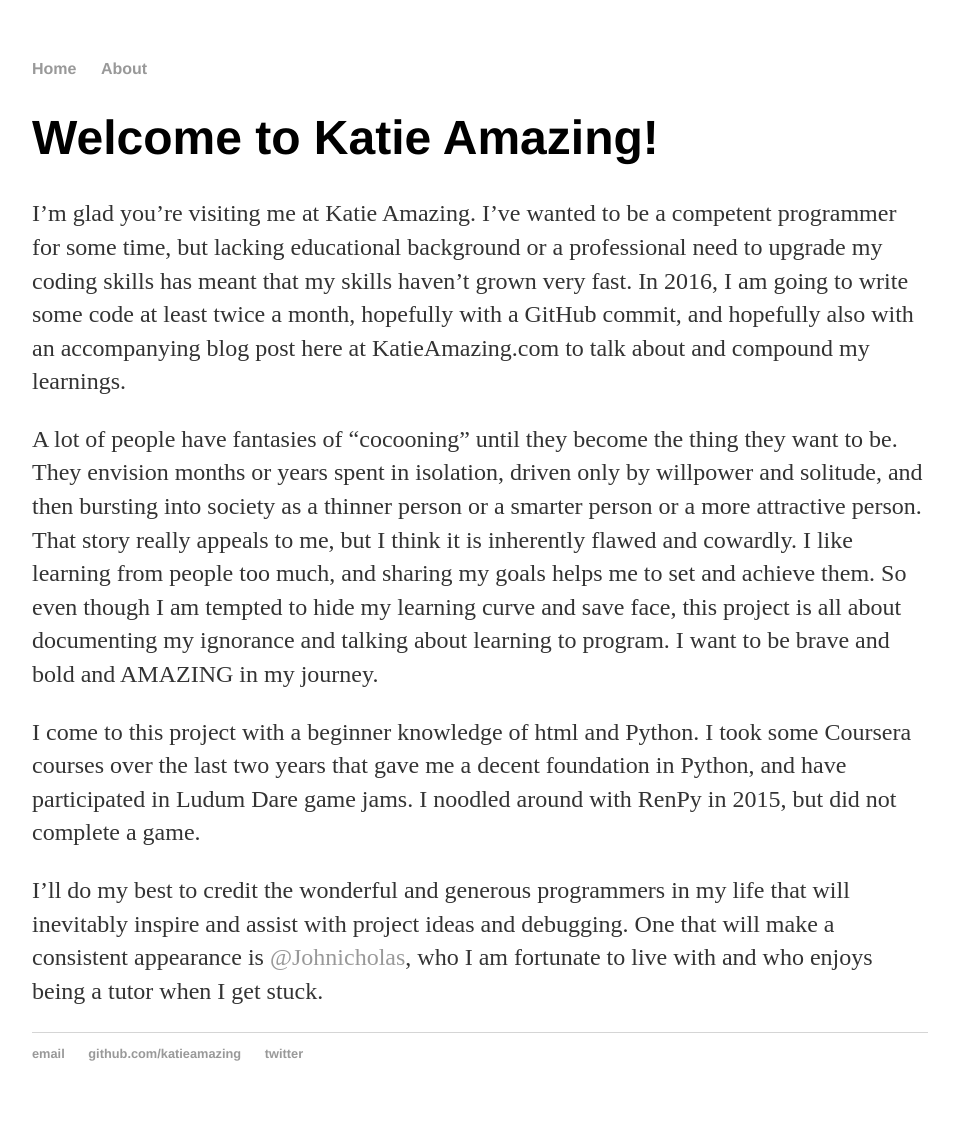
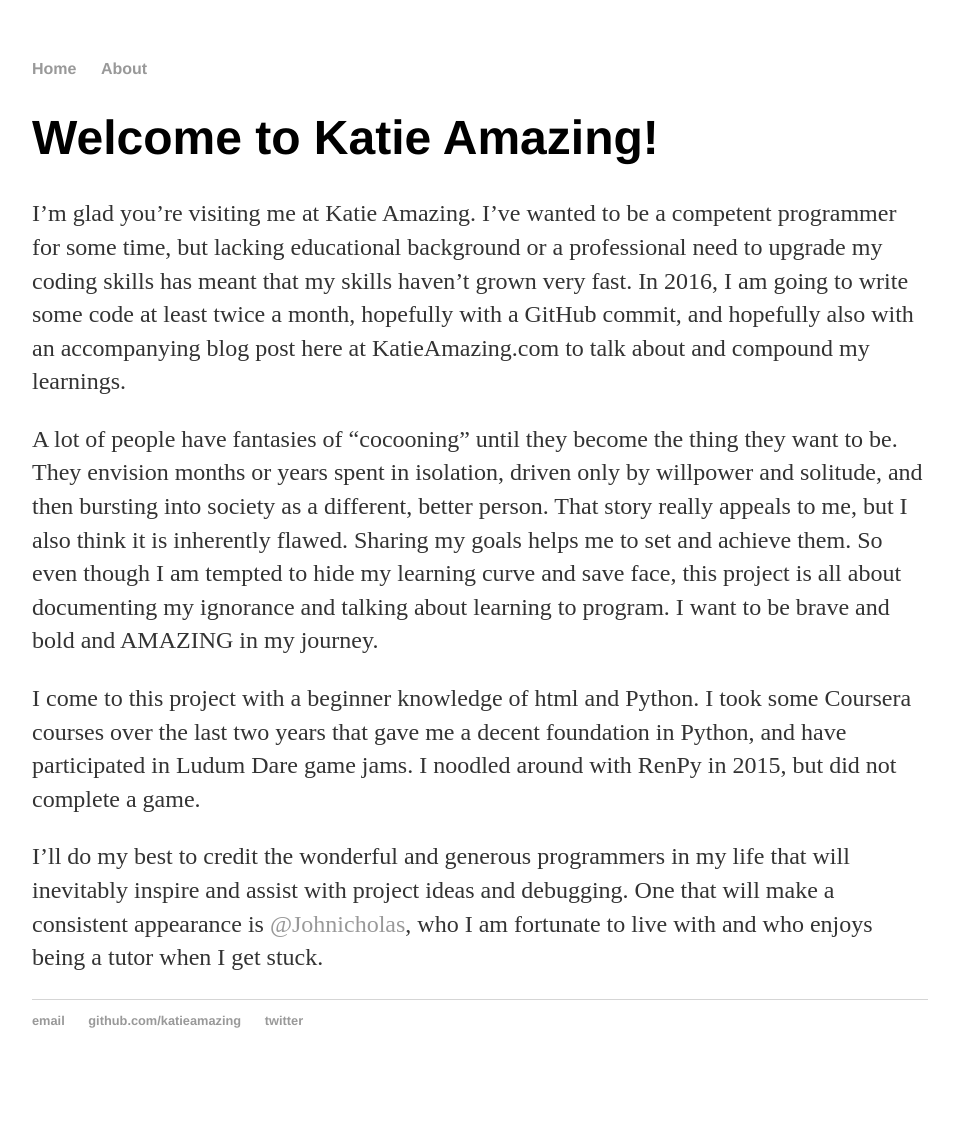
Before and after one commit to katieamazing/katieamazing.github.io, a Jekyll site: the page built from _posts/2016-01-01-welcome-to-amazing.md, in a window 1280 px wide. Shown: the whole page, without its empty margins (160-1119 px from the left). Built offline with Jekyll 4.4.1, drawn with Linux system fonts in a browser that asks for light colours; after the commit the page ends 1088 px from its top, so only the background shows below that.

Commit message:
Update 2016-01-01-welcome-to-amazing.md

```diff
--- a/_posts/2016-01-01-welcome-to-amazing.md
+++ b/_posts/2016-01-01-welcome-to-amazing.md
@@ -6,7 +6,7 @@
 
 I'm glad you're visiting me at Katie Amazing. I've wanted to be a competent programmer for some time, but lacking educational background or a professional need to upgrade my coding skills has meant that my skills haven't grown very fast. In 2016, I am going to write some code at least twice a month, hopefully with a GitHub commit, and hopefully also with an accompanying blog post here at KatieAmazing.com to talk about and compound my learnings.
 
-A lot of people have fantasies of "cocooning" until they become the thing they want to be. They envision months or years spent in isolation, driven only by willpower and solitude, and then bursting into society as a thinner person or a smarter person or a more attractive person. That story really appeals to me, but I think it is inherently flawed and cowardly. I like learning from people too much, and sharing my goals helps me to set and achieve them. So even though I am tempted to hide my learning curve and save face, this project is all about documenting my ignorance and talking about learning to program. I want to be brave and bold and AMAZING in my journey.
+A lot of people have fantasies of "cocooning" until they become the thing they want to be. They envision months or years spent in isolation, driven only by willpower and solitude, and then bursting into society as a different, better person. That story really appeals to me, but I also think it is inherently flawed. Sharing my goals helps me to set and achieve them. So even though I am tempted to hide my learning curve and save face, this project is all about documenting my ignorance and talking about learning to program. I want to be brave and bold and AMAZING in my journey.
 
 I come to this project with a beginner knowledge of html and Python. I took some Coursera courses over the last two years that gave me a decent foundation in Python, and have participated in Ludum Dare game jams. I noodled around with RenPy in 2015, but did not complete a game.
 
```
